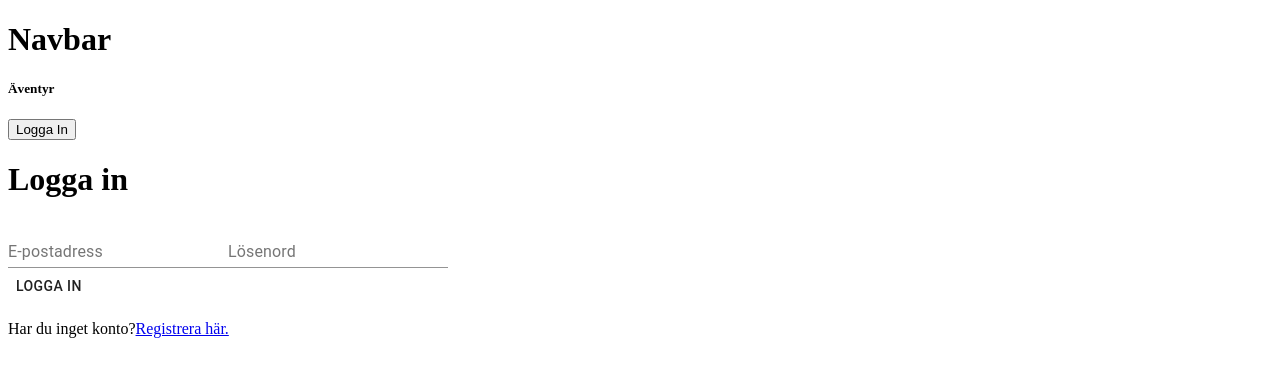
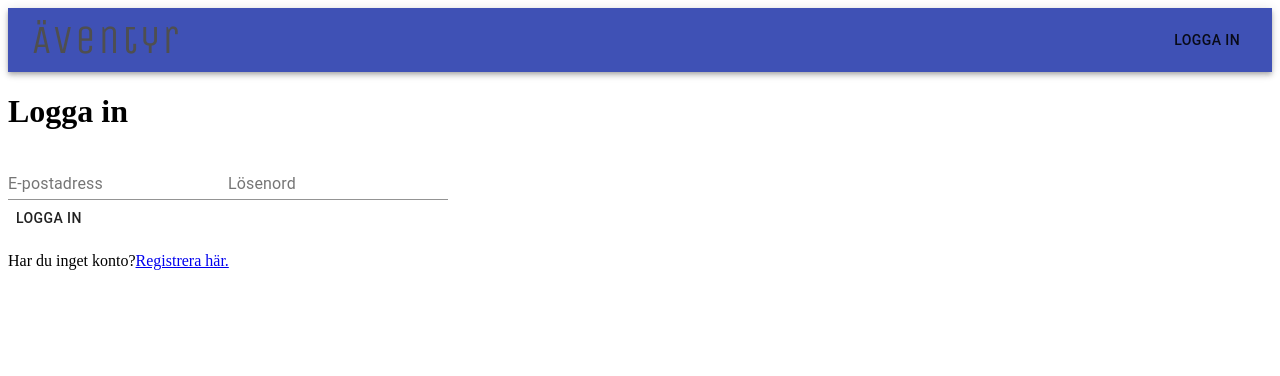
Before and after one commit to brendino500/aventyr-login, a React (Create React App) app: page /loggain in a window 1280 px wide. Shown: the top 376 px of the page. Built offline with nearby package versions, Linux system fonts and the light colour scheme.

Commit message:
navbar style

```diff
--- a/src/App.js
+++ b/src/App.js
@@ -3,7 +3,6 @@ import { Switch, BrowserRouter, Route } from "react-router-dom";
 
 import Navbar from "./Navbar";
 import LoginForm from "./LoginForm";
-import { Container, Typography } from "@material-ui/core";
 
 function App() {
   return (
--- a/src/LoginForm.js
+++ b/src/LoginForm.js
@@ -33,3 +33,9 @@ export default function LoginForm() {
     </div>
   );
 }
+
+{
+  /* <a href="https://stories.freepik.com/travel">
+  Illustration by Freepik Stories
+</a>; */
+}
--- a/src/Navbar.js
+++ b/src/Navbar.js
@@ -1,9 +1,36 @@
+import React from "react";
+import { makeStyles } from "@material-ui/core/styles";
+import { AppBar, Toolbar, Typography, Button } from "@material-ui/core/";
+
+const useStyles = makeStyles((theme) => ({
+  root: {
+    flexGrow: 1,
+    color: "#D9BB20",
+  },
+  title: {
+    flexGrow: 1,
+    fontFamily: "Unica One",
+    fontSize: 40,
+    letterSpacing: 3,
+    color: "#4f4f4f",
+  },
+}));
+
 export default function Navbar() {
+  const classes = useStyles();
+
   return (
-    <div data-test="component-navbar">
-      <h1>Navbar</h1>
-      <h5 data-test="aventyr-home">Äventyr</h5>
-      <button data-test="login-button">Logga In</button>
+    <div data-test="component-navbar" className={classes.root}>
+      <AppBar position="static">
+        <Toolbar>
+          <Typography data-test="aventyr-home" className={classes.title}>
+            Äventyr
+          </Typography>
+          <Button data-test="login-button" className={classes.button}>
+            Logga In
+          </Button>
+        </Toolbar>
+      </AppBar>
     </div>
   );
 }
```
